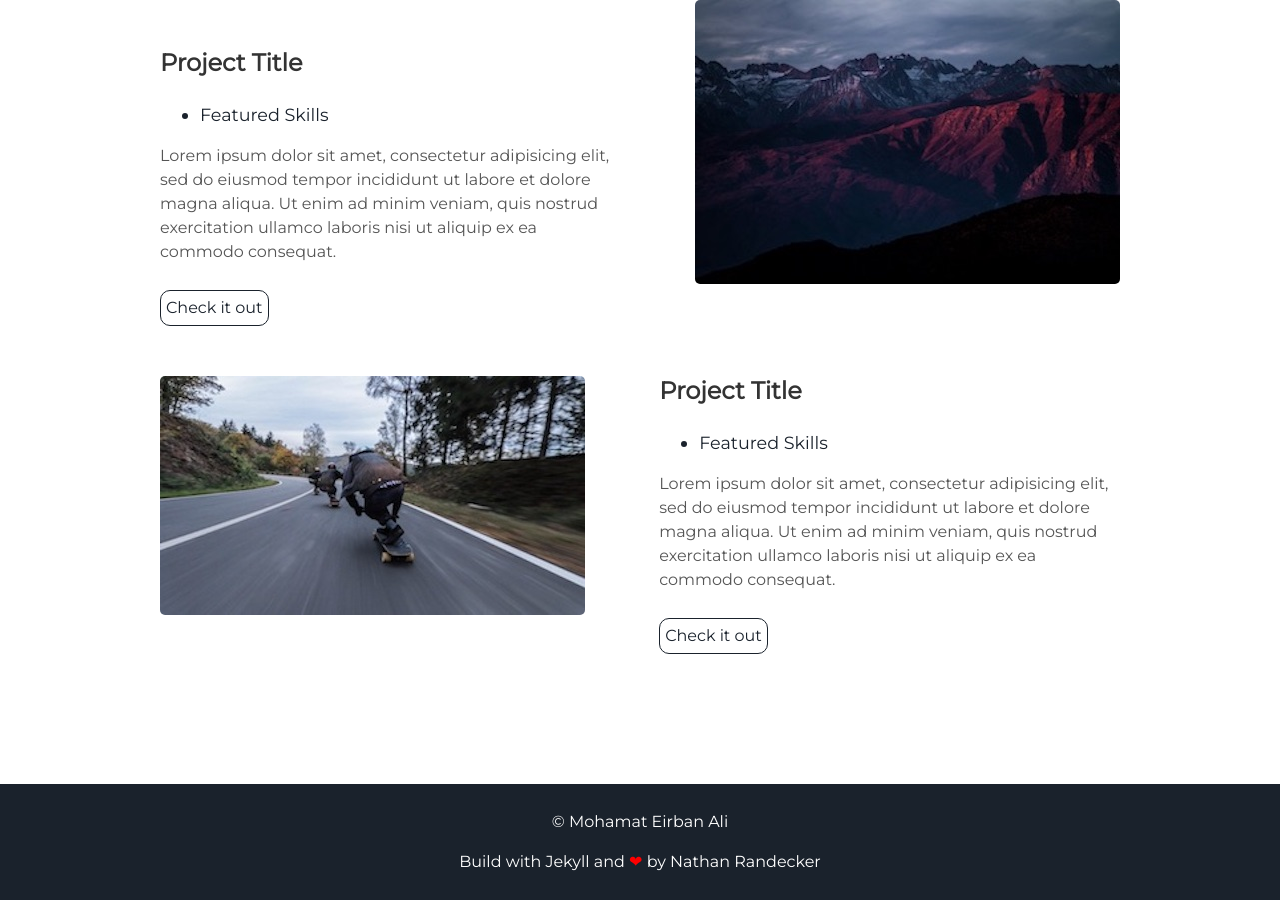
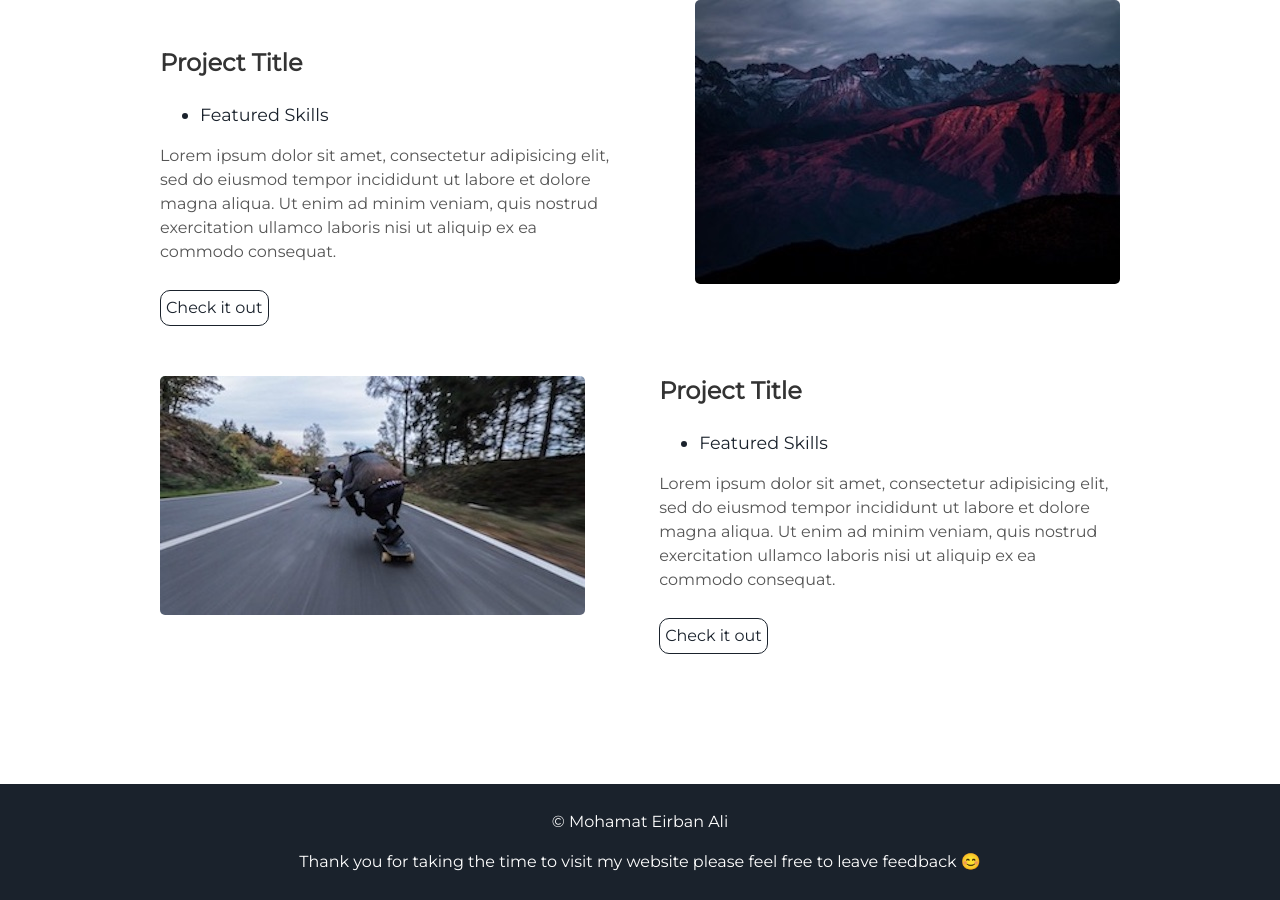
Before and after one commit to danielm201s/danielm201s.github.io, a Jekyll site: the page built from index.html, in a window 1280 px wide and 900 px high, scrolled down 1723 px. Built offline with Jekyll 4.4.1, drawn with Linux system fonts in a browser that asks for light colours.

Commit message:
Update footer.html

```diff
--- a/_includes/footer.html
+++ b/_includes/footer.html
@@ -1,6 +1,6 @@
 <footer class="footer">
     <p>&copy; {{site.username}}</p>
-    <p>Build with Jekyll and <span class="love">❤</span> by <a href="https://github.com/nrandecker">Nathan Randecker</a></p>
+    <p>Thank you for taking the time to visit my website please feel free to leave feedback &#128522;</p>
 </footer>
 <script src="//cdn.jsdelivr.net/particles.js/2.0.0/particles.min.js"></script>
 <script src="{{ "/assets/js/sweet-scroll.min.js" | prepend: site.baseurl }}"></script>
```
